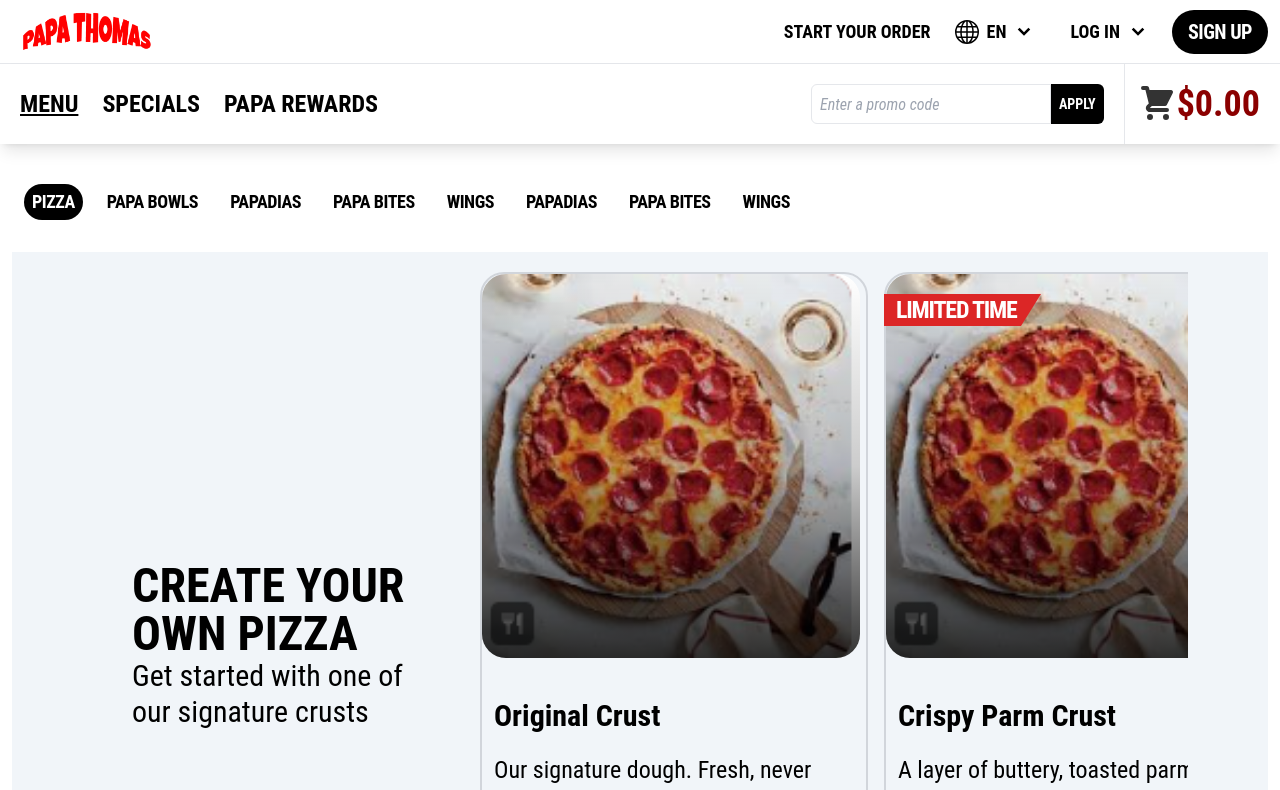
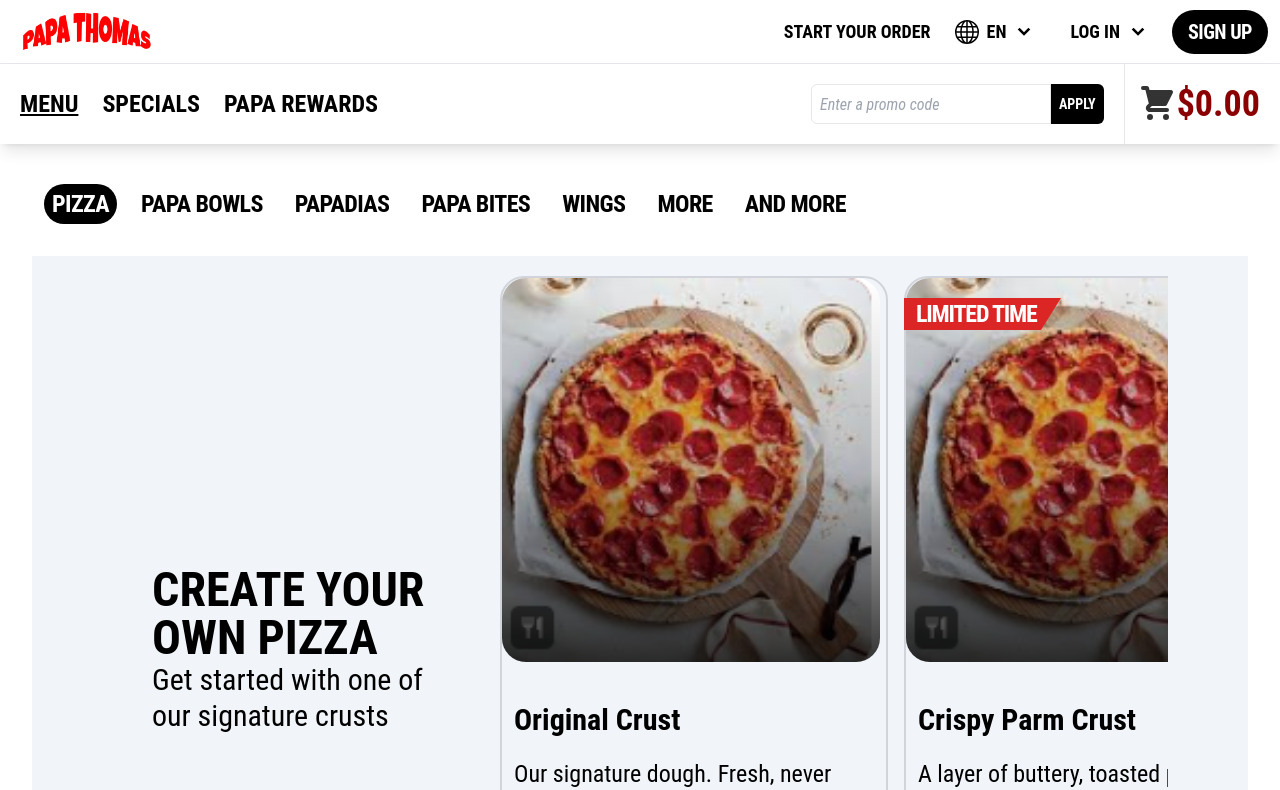
Before and after one commit to Eyetifacts/Pizza_ShopFE, a React (Create React App) app: page /#/order/menu/pizza in a window 1280 px wide. Shown: the top 790 px of the page. Built offline with nearby package versions, Linux system fonts and the light colour scheme.

Commit message:
menu tab bar renders in map to reduce duplication

```diff
--- a/src/components/menuPage/MenuPageTabBar.js
+++ b/src/components/menuPage/MenuPageTabBar.js
@@ -1,60 +1,31 @@
 import React from "react"
 import { NavLink, Outlet } from "react-router-dom"
+
+const tabLinks = [
+	{ text: "Pizza", to: "pizza", id: 1 },
+	{ text: "Papa Bowls", to: "papa-bowls", id: 2 },
+	{ text: "Papadias", to: "papadias", id: 3 },
+	{ text: "Papa Bites", to: "papa-bites", id: 4 },
+	{ text: "Wings", to: "wings", id: 5 },
+	{ text: "More", to: "papadias", id: 6 },
+	{ text: "And more", to: "wings", id: 7 },
+]
 
 const MenuPageTabBar = () => {
 	const activeStyle = { backgroundColor: "black", color: "white" }
 	return (
-		<div className="container mx-auto px-3 mt-5">
+		<div className="mx-auto px-3 mt-5 md:px-5 lg:px-8 xl:px-15">
 			<nav className="flex space-x-4 text-center overflow-x-auto px-3 py-5 mb-3">
-				<NavLink
-					to="/order/menu/pizza"
-					className="px-2 py-1 rounded-full hover:bg-black hover:text-white text-lg font-semibold uppercase tracking-tight whitespace-nowrap"
-					style={({ isActive }) => (isActive ? activeStyle : undefined)}>
-					{" "}
-					Pizza
-				</NavLink>
-				<NavLink
-					to="/order/menu/papa-bowls"
-					className="px-2 py-1 rounded-full hover:bg-black hover:text-white text-lg font-semibold uppercase tracking-tight whitespace-nowrap"
-					style={({ isActive }) => (isActive ? activeStyle : undefined)}>
-					Papa Bowls
-				</NavLink>
-				<NavLink
-					to="/order/menu/papadias"
-					className="px-2 py-1 rounded-full hover:bg-black hover:text-white text-lg font-semibold uppercase tracking-tight whitespace-nowrap"
-					style={({ isActive }) => (isActive ? activeStyle : undefined)}>
-					Papadias
-				</NavLink>
-				<NavLink
-					to="/order/menu/papa-bites"
-					className="px-2 py-1 rounded-full hover:bg-black hover:text-white text-lg font-semibold uppercase tracking-tight whitespace-nowrap"
-					style={({ isActive }) => (isActive ? activeStyle : undefined)}>
-					Papa Bites
-				</NavLink>
-				<NavLink
-					to="/order/menu/wings"
-					className="px-2 py-1 rounded-full hover:bg-black hover:text-white text-lg font-semibold uppercase tracking-tight whitespace-nowrap"
-					style={({ isActive }) => (isActive ? activeStyle : undefined)}>
-					Wings
-				</NavLink>
-				<NavLink
-					to="/order/menu/papadias"
-					className="px-2 py-1 rounded-full hover:bg-black hover:text-white text-lg font-semibold uppercase tracking-tight whitespace-nowrap"
-					style={({ isActive }) => (isActive ? activeStyle : undefined)}>
-					Papadias
-				</NavLink>
-				<NavLink
-					to="/order/menu/papa-bites"
-					className="px-2 py-1 rounded-full hover:bg-black hover:text-white text-lg font-semibold uppercase tracking-tight whitespace-nowrap"
-					style={({ isActive }) => (isActive ? activeStyle : undefined)}>
-					Papa Bites
-				</NavLink>
-				<NavLink
-					to="/order/menu/wings"
-					className="px-2 py-1 rounded-full hover:bg-black hover:text-white text-lg font-semibold uppercase tracking-tight whitespace-nowrap"
-					style={({ isActive }) => (isActive ? activeStyle : undefined)}>
-					Wings
-				</NavLink>
+				{tabLinks.map((link) => (
+					<NavLink
+						to={`/order/menu/${link.to}`}
+						key={link.id}
+						className="px-2 py-1 rounded-full hover:bg-black hover:text-white text-lg md:text-2xl font-semibold uppercase tracking-tight whitespace-nowrap"
+						style={({ isActive }) => (isActive ? activeStyle : undefined)}>
+						{" "}
+						{link.text}
+					</NavLink>
+				))}
 			</nav>
 			<Outlet />
 		</div>
--- a/src/components/menuPage/MenuSection.js
+++ b/src/components/menuPage/MenuSection.js
@@ -4,7 +4,6 @@ import FancierProductCard from "./FancierProductCard"
 import BannerCard from "./BannerCard"
 
 const MenuSection = ({ sectionObject }) => {
-	console.log(sectionObject.productCards)
 	if (sectionObject.type === "bannerCard") {
 		return <BannerCard cardDetails={sectionObject.bannerCard} />
 	}
```
